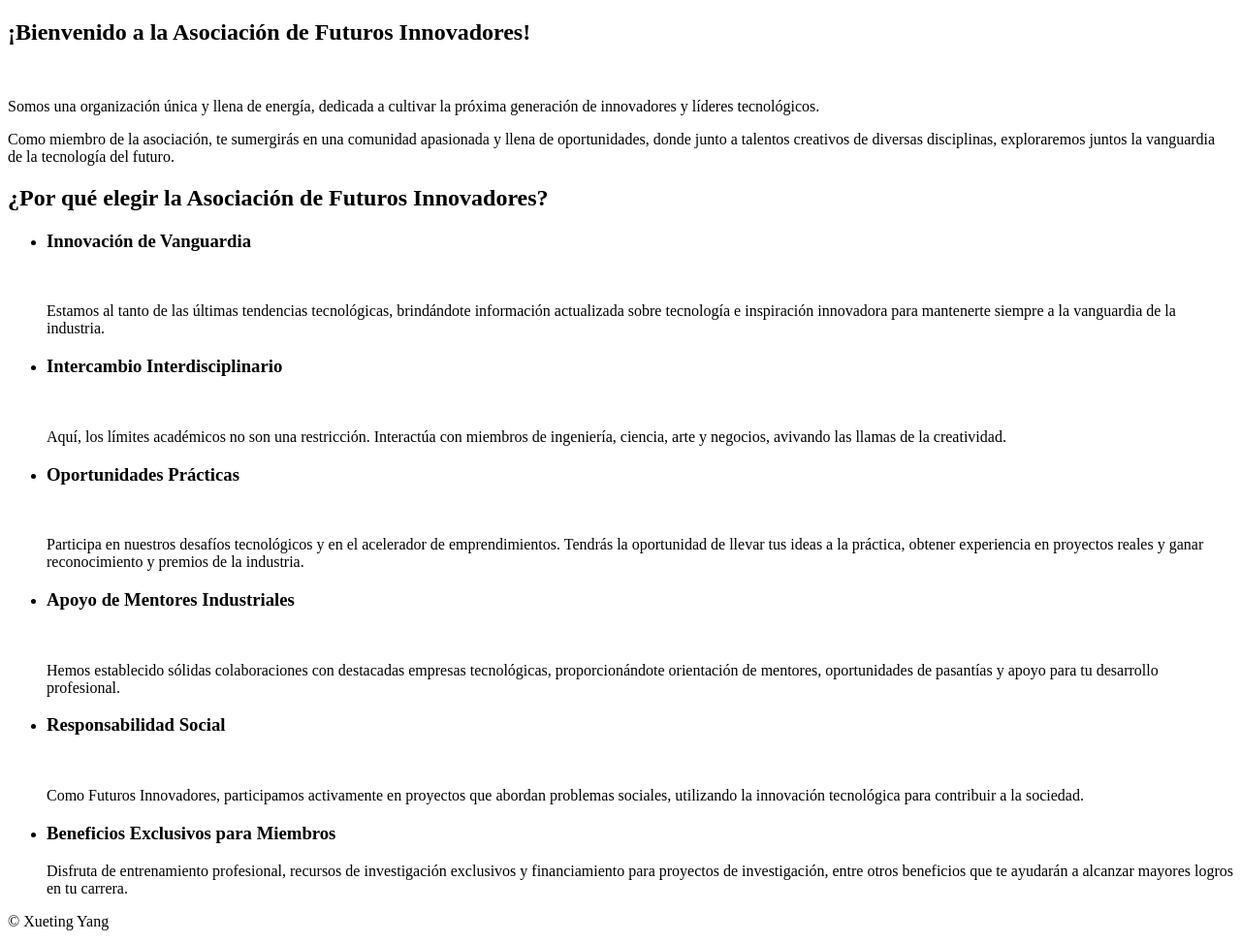
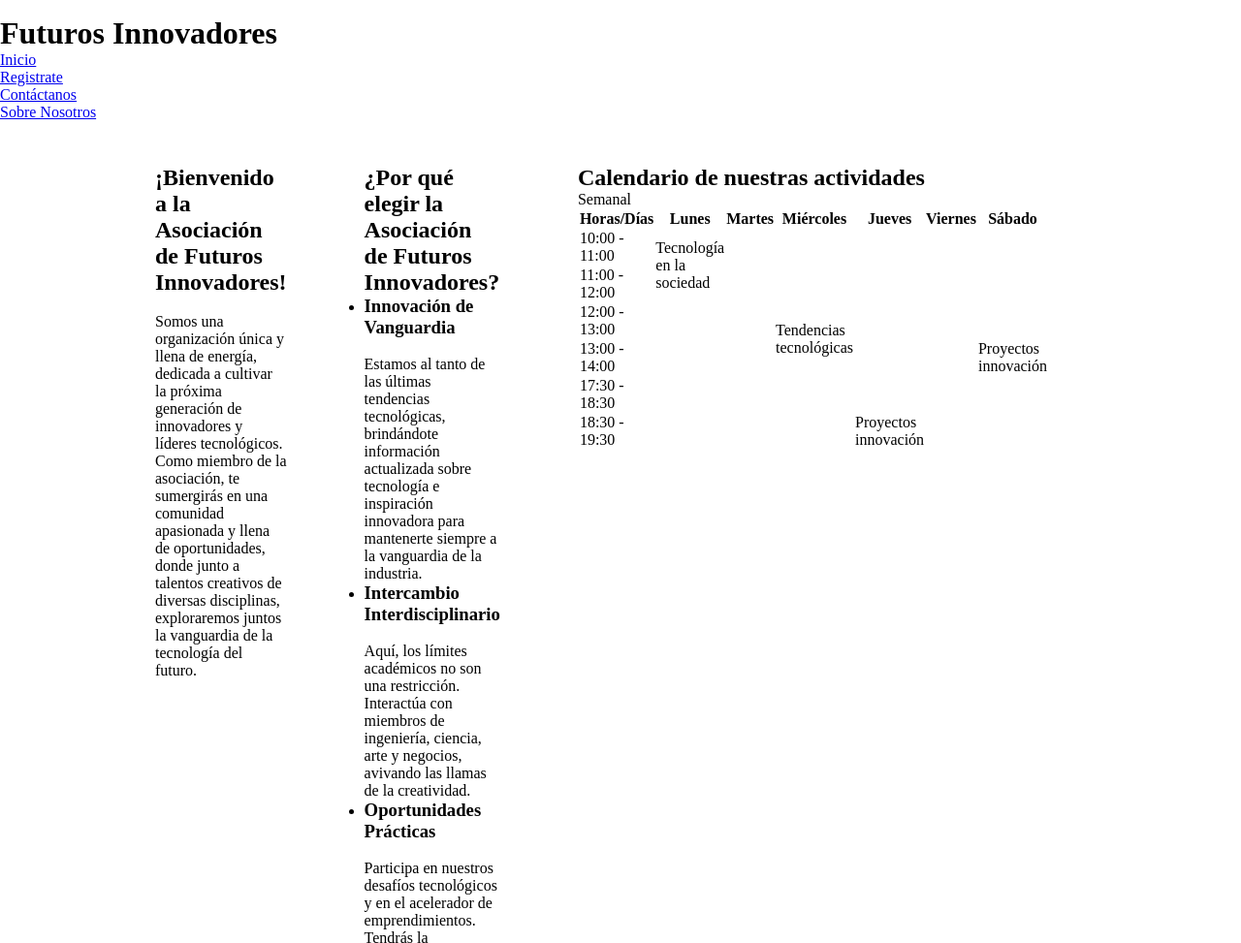
Before and after one commit to xuetingyang6/WebAsociacionX, a plain HTML site: page index.html in a window 1280 px wide. Shown: the top 973 px of the page at 97% size. Drawn offline with Linux system fonts and the light colour scheme.

Commit message:
añadir tabla(calendario) y layout.css

```diff
--- a/index.html
+++ b/index.html
@@ -4,11 +4,34 @@
     <meta charset="UTF-8">
     <meta name="viewport" content="width=device-width, initial-scale=1.0">
     <meta name="author" content="xuetingyang">
+    <link rel="stylesheet" href="./layout.css">
+    <link rel="stylesheet" href="./index.css">
     <title>Document</title>
  </head>
  <body>
-    <header></header>
-    <nav></nav>
+    <header>
+        <h1>Futuros Innovadores</h1>
+        <nav>
+            <ul>
+                <li>
+                    <a href="./index.html">Inicio</a>
+                </li>
+                <li>
+                    <a href="./paginaRegistro/paginaRegistro.html">Registrate</a>
+                </li>
+                <li>
+                    <a href="./paginaContacto/paginaContacto.html">Contáctanos</a>
+                </li>
+                <li>
+                    <a href="./paginaNosotros/paginaNosotros.html">Sobre Nosotros</a>
+                </li>
+                <li>
+                    <a href="./paginaLibre/"></a>
+                </li>
+            </ul>
+        </nav>
+    </header>
+
     <main>
         <section id="introduccion">
             <h1>¡Bienvenido a la Asociación de Futuros Innovadores!</h1>
@@ -81,7 +104,77 @@
 
         </section>
         <section id="calendario">
+            <h2>Calendario de nuestras actividades</h2>
+            <thead>
+                <tr>
+                    <th>Semanal</th>
+                </tr>
+            </thead>
+            <table>
+                <tr>
+                    <th>Horas/Días</th>
+                    <th>Lunes</th>
+                    <th>Martes</th>
+                    <th>Miércoles</th>
+                    <th>Jueves</th>
+                    <th>Viernes</th>
+                    <th>Sábado</th>
 
+                </tr>
+                <tr>
+                    <td>10:00 - 11:00</td>
+                    <td rowspan="2">Tecnología en la sociedad</td>
+                    <td></td>
+                    <td></td>
+                    <td></td>
+                    <td></td>
+                    <td></td>
+                </tr>
+                <tr>
+                    <td>11:00 - 12:00</td>
+                    <td></td>
+                    <td></td>
+                    <td></td>
+                    <td></td>
+                    <td></td>
+
+                </tr>
+                <tr>
+                    <td>12:00 - 13:00</td>
+                    <td></td>
+                    <td></td>
+                    <td rowspan="2">Tendencias tecnológicas</td>
+                    <td></td>
+                    <td></td>
+                    <td></td>
+                </tr>
+                <tr>
+                    <td>13:00 - 14:00</td>
+                    <td></td>
+                    <td></td>
+                    <td></td>
+                    <td></td>
+                    <td>Proyectos innovación</td>
+                </tr>
+                <tr>
+                    <td>17:30 - 18:30</td>
+                    <td></td>
+                    <td></td>
+                    <td></td>
+                    <td></td>
+                    <td></td>
+                    <td></td>
+                </tr>
+                <tr>
+                    <td>18:30 - 19:30</td>
+                    <td></td>
+                    <td></td>
+                    <td></td>
+                    <td>Proyectos innovación</td>
+                    <td></td>
+                    <td></td>
+                </tr>
+            </table>
         </section>
     </main>
     <footer>
--- a/layout.css
+++ b/layout.css
@@ -5,33 +5,35 @@
 }
 
 body {
+
     display: grid;
     grid-template-columns:repeat(10, 1fr);
-    grid-gap: 5px;
+    grid-gap: 20vh;
     grid-auto-rows: minmax(10px, auto);
+
 }
 
 header {
+    position:fixed;
+    width: 80%;
+    margin: 2vh auto;
+    /*
     grid-column: 2 / 9;
     grid-row: 1 / 3;
-
+    */
 }
 
-nav {
-    grid-column: 2 / 9;
-    grid-row: 3 ;
-
-}
 
 main {
     grid-column: 2 / 10;
-    /*no pone grid-row*/
+    grid-row: 2 ;
     display: grid;
     grid-template-columns: repeat(10, 1fr);
-    grid-gap: 10px;
+    grid-gap: 10vh;
     grid-auto-rows: minmax(10px, auto);
 }
 
 footer {
-    grid-column: 5 ;
+    grid-column: 5 /7;
+    grid-row: 3 ;
 }
```
